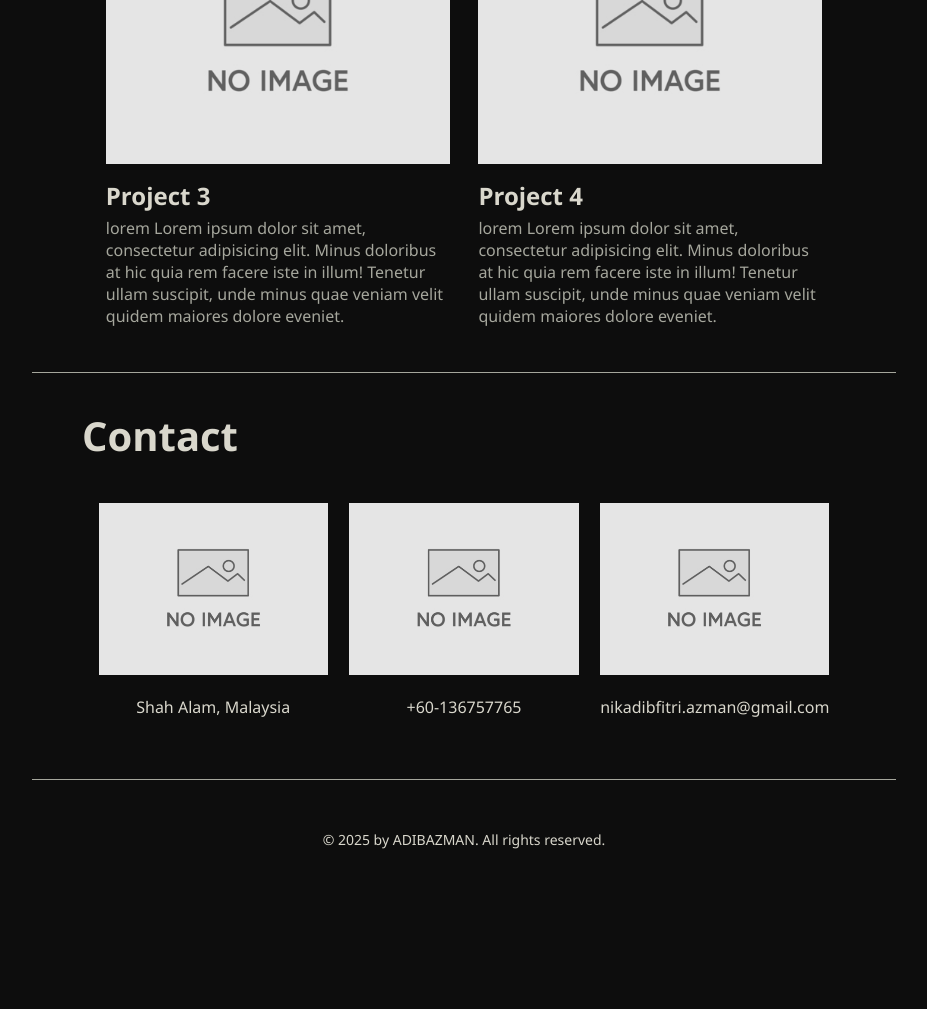
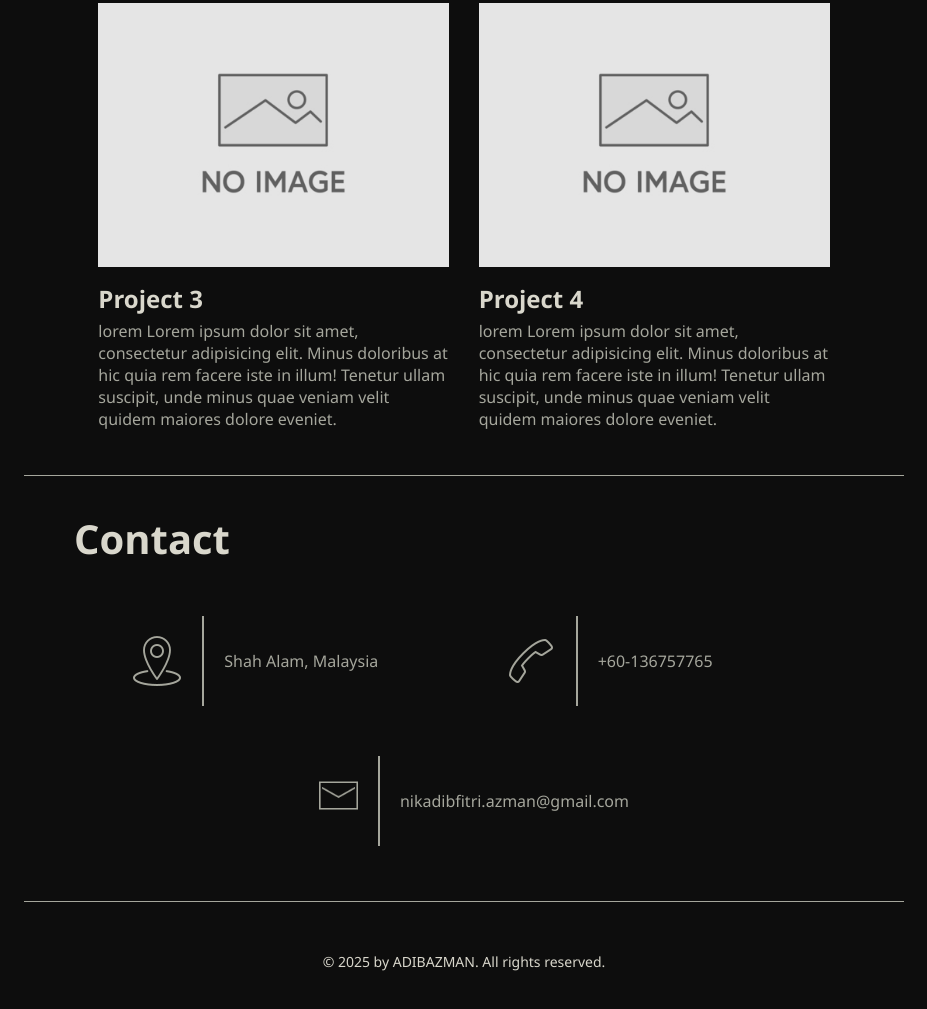
Before and after one commit to adibazmann/myportfolio, a plain HTML site: page index.html in a window 1280 px wide. Shown: the part 1559-2568 px from the top of the page, without its empty margins (176-1103 px from the left). Before the commit the page ends 2458 px from the top, so only its background shows below. Drawn offline with Linux system fonts and the light colour scheme.

Commit message:
Contact div and icon changed

```diff
--- a/index.html
+++ b/index.html
@@ -12,10 +12,10 @@
             <p class="title">ADIBAZMAN</p>
             <nav id="navbar">
                 <ul class="navbarlist">
-                    <li class="page"><a href="">About Me</a></li>
-                    <li class="page"><a href="">Skills</a></li>
-                    <li class="page"><a href="">Portfolio</a></li>
-                    <li class="page"><a href="">Contact</a></li>
+                    <li class="page"><a href="#hero">About Me</a></li>
+                    <li class="page"><a href="#skills">Skills</a></li>
+                    <li class="page"><a href="#projects">Portfolio</a></li>
+                    <li class="page"><a href="#contact">Contact</a></li>
                 </ul>
             </nav>
         </div>
@@ -136,15 +136,21 @@
             <h2>Contact</h2>
             <div class="contactboxes">
                 <div class="contactbox">
-                    <img src="images/project-img.jpeg" class="contactlogo">
+                    <div class="imgcontainer">
+                        <img src="images/location-pin-50.png" class="contactlogo">
+                    </div>
                     <p class="contactinfo">Shah Alam, Malaysia</p>
                 </div>
                 <div class="contactbox">
-                    <img src="images/project-img.jpeg" class="contactlogo">
+                    <div class="imgcontainer">
+                        <img src="images/contact-50.png" class="contactlogo">
+                    </div>
                     <p class="contactinfo">+60-136757765</p>
                 </div>
                 <div class="contactbox">
-                    <img src="images/project-img.jpeg" class="contactlogo">
+                    <div class="imgcontainer">
+                        <img src="images/mail-50.png" class="contactlogo">
+                    </div>
                     <p class="contactinfo">nikadibfitri.azman@gmail.com</p>
                 </div>
             </div>
--- a/style.css
+++ b/style.css
@@ -3,6 +3,7 @@ body{
     background-color: #0D0D0D;
     color: #D9D7CC;
     font-family:'Segoe UI', Tahoma, Geneva, Verdana, sans-serif;
+    margin: 0;
 }
 
 a{
@@ -17,6 +18,9 @@ a{
 #main-header{
     background-color: #0D0D0D;
     height: 100;
+    width: 100%;
+    position: sticky;
+    top: 0;
 }
 
 #main-header .header{
@@ -52,6 +56,7 @@ a{
     align-content: center;
     justify-content: start;
     padding: 20px 0;
+    margin-bottom: 100px;
 }
 
 #hero .container .herotext{
@@ -184,16 +189,30 @@ a{
 }
 
 .contactboxes .contactbox{
-    width: 30%;
+    height: 30%;
+    width: 330px;
     margin: 15px 5px;
+    display: flex;
+    align-items: center;
 }
 
-.contactbox .contactlogo{
+.contactbox .imgcontainer{
+    width: 50px;
+    height: 50px;
+    padding: 20px;
+    margin: 10px 0;
+    margin-right: 20px;
+    border-right: 2px #A5A69C solid;
+}
+
+.imgcontainer .contactlogo{
     width: 100%;
 }
 
 .contactbox .contactinfo{
+    height: 100%;
     font-size: 16px;
+    color: #A5A69C;
     text-align: center;
 }
 
```
Also changed, not shown: images/contact-50.png (added), images/location-pin-50.png (added), images/mail-50.png (added), 1 other file.
